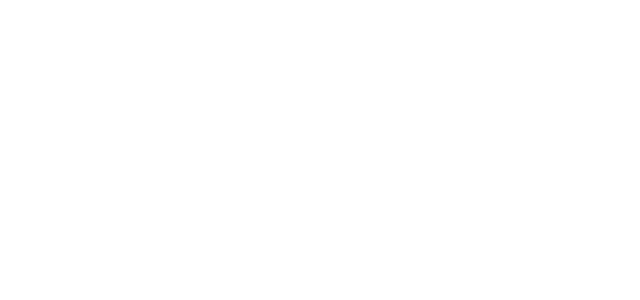
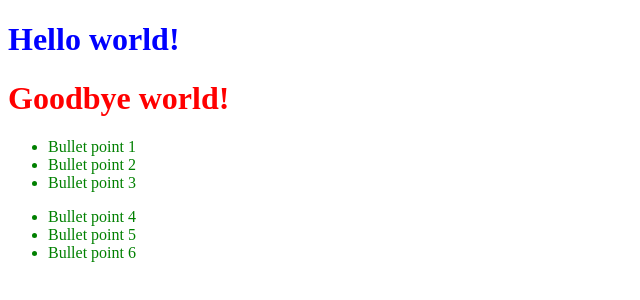
Before and after one commit to maxbye3/ga_javascript, a website: page W03/index.html in a window 1280 px wide. Shown: the whole page, without its empty margins (0-640 px from the left). Drawn offline with Linux system fonts and the light colour scheme.

Commit message:
simple style exercises

```diff
--- /dev/null
+++ b/W03/css/style.css
@@ -0,0 +1,11 @@
+.helloHeading {
+    color: blue;
+}
+
+#helloWorldHeader {
+    color: green;
+}
+
+ul {
+    color: pink;
+}
--- a/W03/index.html
+++ b/W03/index.html
@@ -4,8 +4,23 @@
   <meta charset="utf-8">
   <meta name="viewport" content="width=device-width">
   <title>GA page</title>
+  <link rel="stylesheet" href="css/style.css">
 </head>
 <body>
 
+  <h1 class="helloHeading">Hello world!</h1>
+  <h1 id="helloWorldHeader">Goodbye world!</h1>
+  <ul class="bulletContainer">
+    <li>Bullet point 1</li>
+    <li>Bullet point 2</li>
+    <li>Bullet point 3</li>
+  </ul>
+    <ul class="bulletContainer">
+    <li>Bullet point 4</li>
+    <li>Bullet point 5</li>
+    <li>Bullet point 6</li>
+  </ul>
+
+  <script src="js/domManipulation.js"></script>
 </body>
 </html>
--- /dev/null
+++ b/W03/js/domManipulation.js
@@ -0,0 +1,4 @@
+    document.getElementById('helloWorldHeader').style.color = 'red';
+    for(let i = 0; i < document.getElementsByTagName('li').length; i++){
+      document.getElementsByTagName('li')[i].style.color = 'green';
+    }
```
